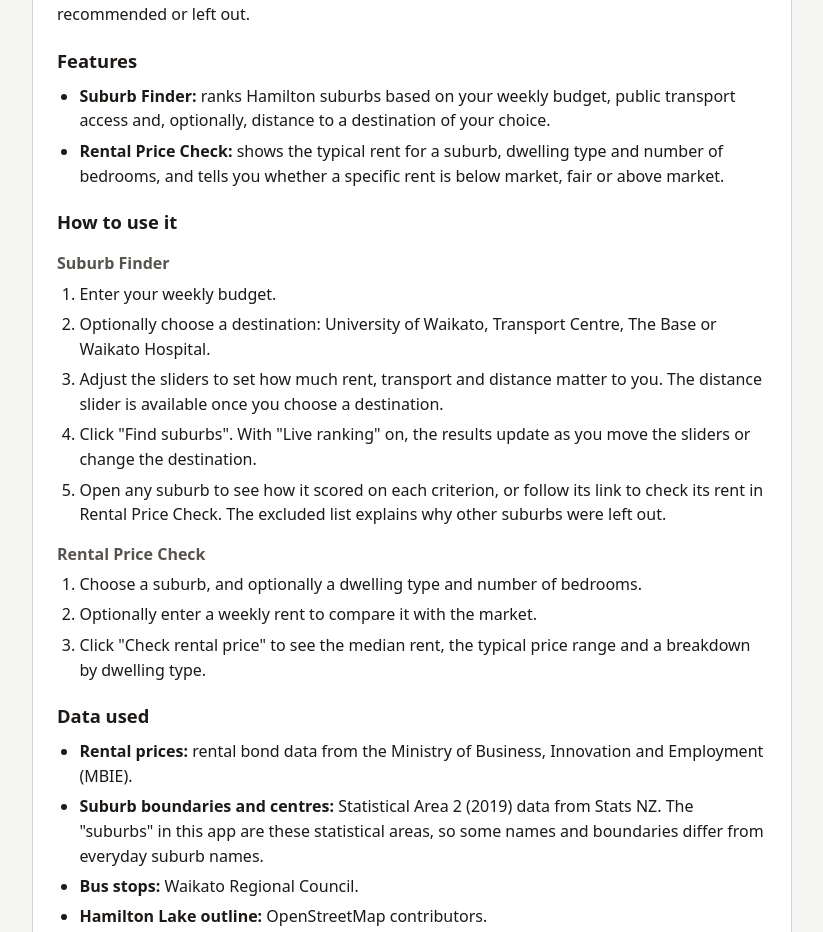
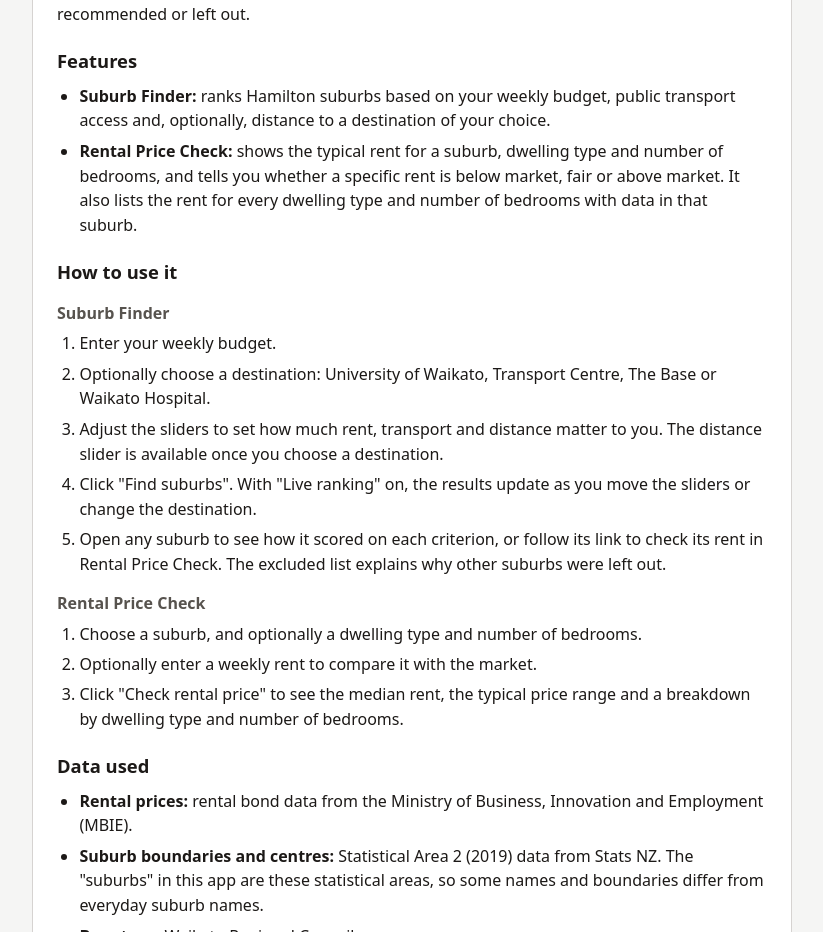
Before and after one commit to dannyinit/hamilton-suburb-decision-assistant, a React (Vite) app in the folder frontend/: page /about in a window 1280 px wide. Shown: the part 420-1352 px from the top of the page, without its empty margins (32-855 px from the left). Built offline with nearby package versions, Linux system fonts and the light colour scheme.

Commit message:
Mention the full rent breakdown in the About page's Rental Price Check text

```diff
--- a/frontend/src/components/About.jsx
+++ b/frontend/src/components/About.jsx
@@ -33,7 +33,9 @@ function About() {
           <li>
             <strong>Rental Price Check:</strong> shows the typical rent for a
             suburb, dwelling type and number of bedrooms, and tells you
-            whether a specific rent is below market, fair or above market.
+            whether a specific rent is below market, fair or above market. It
+            also lists the rent for every dwelling type and number of
+            bedrooms with data in that suburb.
           </li>
         </ul>
 
@@ -70,7 +72,8 @@ function About() {
           <li>Optionally enter a weekly rent to compare it with the market.</li>
           <li>
             Click "Check rental price" to see the median rent, the typical
-            price range and a breakdown by dwelling type.
+            price range and a breakdown by dwelling type and number of
+            bedrooms.
           </li>
         </ol>
 
```
